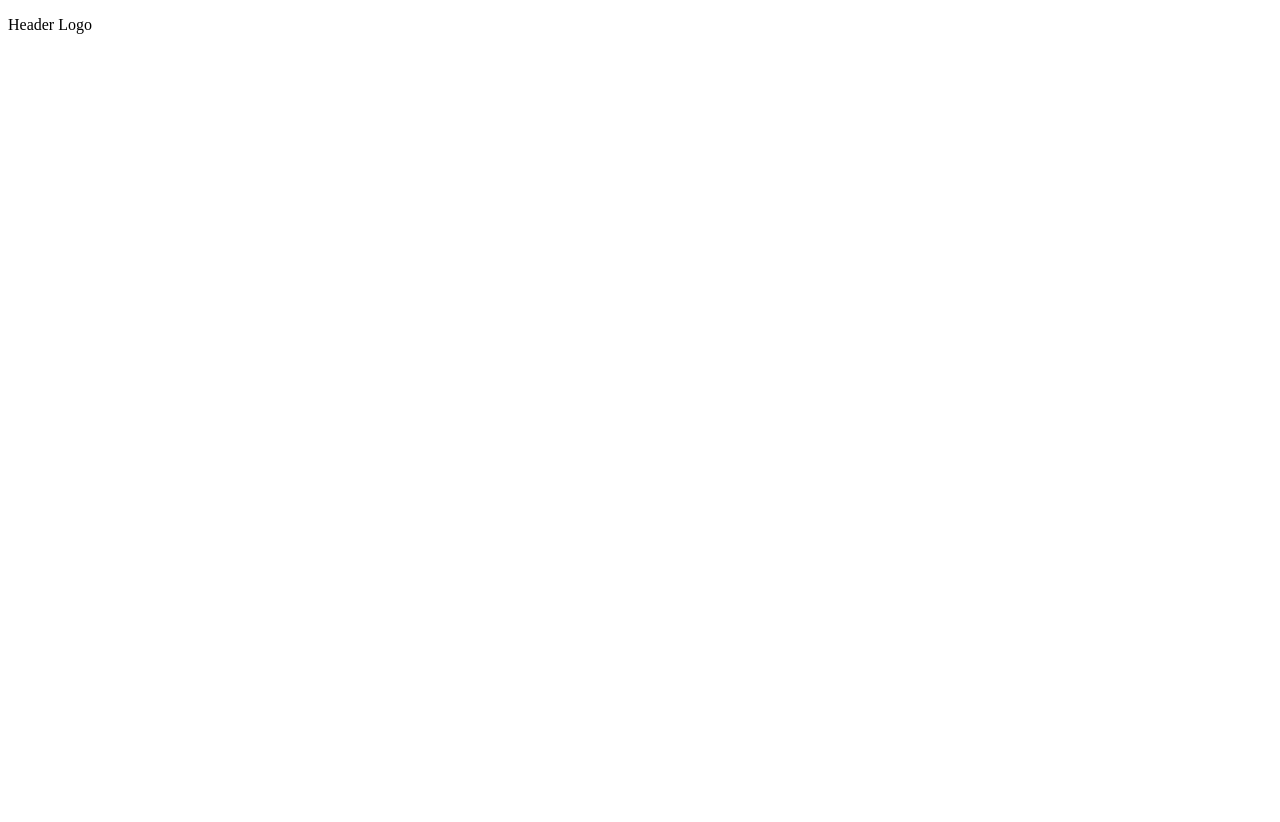
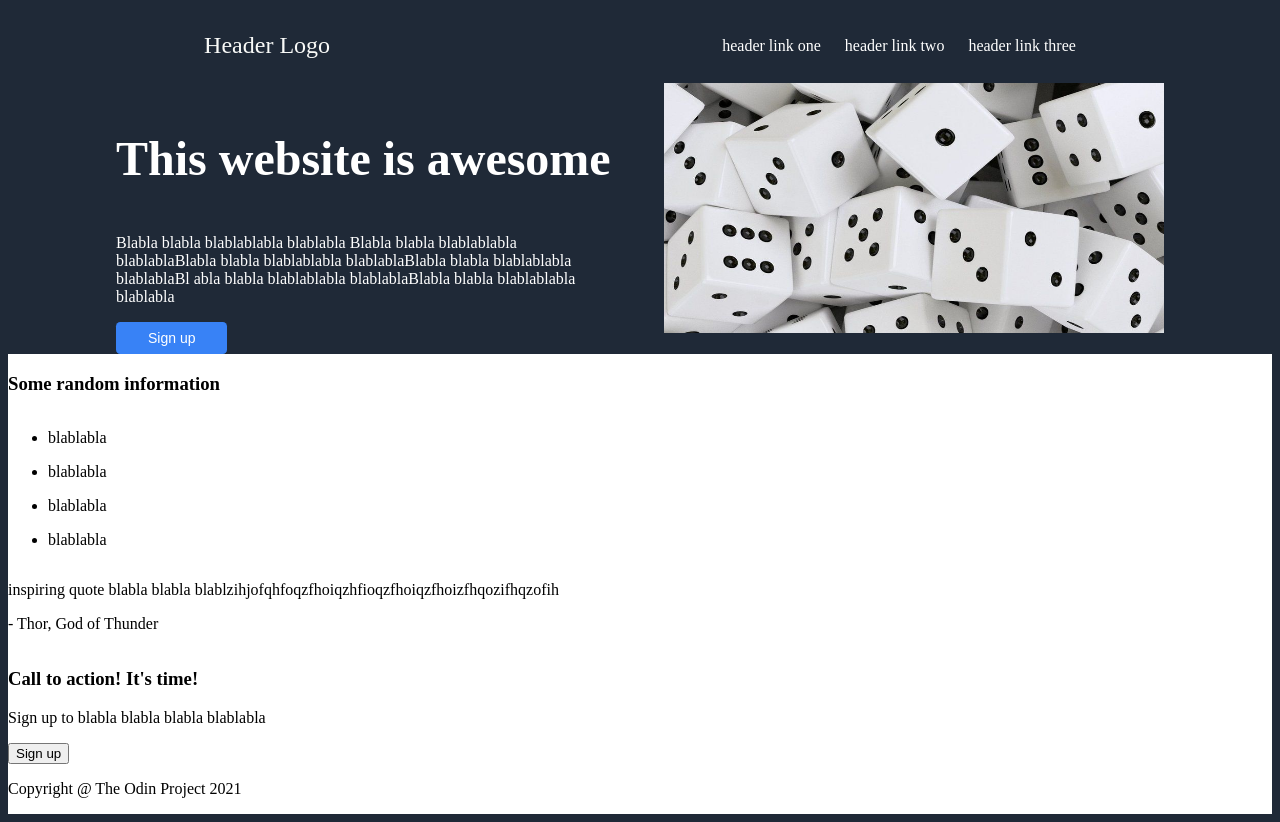
Before and after one commit to Cemus/Landing-page, a plain HTML site: page index.html in a window 1280 px wide. Before the commit the page ends 800 px from the top, so only its background shows below. Drawn offline with Linux system fonts and the light colour scheme.

Commit message:
Début de la décoration de la page

```diff
--- a/index.html
+++ b/index.html
@@ -4,12 +4,61 @@
     <meta charset="UTF-8">
     <meta http-equiv="X-UA-Compatible" content="IE=edge">
     <meta name="viewport" content="width=device-width, initial-scale=1.0">
+    <link rel="stylesheet" href="style.css">
     <title>Document</title>
 </head>
 <body>
     <header>
-        <p>Header Logo</p>
-
+        <p class="logo">Header Logo</p>
+        <nav>
+            <a href="">header link one</a>
+            <a href="">header link two</a>
+            <a href="">header link three</a>
+        </nav>
     </header>
+    <section class="section-intro">
+        <div class="intro-text">
+            <p class="intro-awesome">This website is awesome</p>
+            <p class="intro-blabla">Blabla blabla blablablabla blablabla
+                Blabla blabla blablablabla blablablaBlabla blabla blablablabla blablablaBlabla
+                blabla blablablabla blablablaBl
+                abla blabla blablablabla blablablaBlabla blabla blablablabla blablabla
+            </p>
+            <button class="button-intro">Sign up</button>
+        </div>
+        <img class="image-intro" src="dice.jpg" alt="">
+    </section>
+    <section class="section-carre">
+        <h3>Some random information</h3>
+        <div class="partie-carres">
+            <ul>
+                <li class="carre">
+                    <p>blablabla</p>
+                </li>
+                <li class="carre">
+                    <p>blablabla</p>
+                </li>
+                <li class="carre">
+                    <p>blablabla</p>
+                </li>
+                <li class="carre">
+                    <p>blablabla</p>
+                </li>
+            </ul>
+        </div>
+    <section class="section-quote">
+        <p>inspiring quote blabla blabla blablzihjofqhfoqzfhoiqzhfioqzfhoiqzfhoizfhqozifhqzofih</p>
+        <p>- Thor, God of Thunder</p>
+    </section>
+    <section class="section-signup">
+        <div>
+            <h3>Call to action! It's time!</h3>
+            <p>Sign up to blabla blabla blabla blablabla</p>
+        </div>
+        <button>Sign up</button>
+    </section>
+    <footer>
+        <p>Copyright @ The Odin Project 2021</p>
+    </footer>
 </body>
 </html>
--- a/style.css
+++ b/style.css
@@ -0,0 +1,73 @@
+body {
+    display: flex;
+    flex-direction: column;
+    background-color: #1F2937;
+}
+/*Header*/
+
+header {
+    display: flex;
+    flex-direction: row;
+    align-items: center;
+    justify-content: space-around;
+    color: white;
+}
+nav {
+    display: flex;
+    gap: 24px;
+}
+
+a {
+    text-decoration: none;
+    list-style-type: none;
+    color: white;
+
+}
+
+.logo {
+    font-size: 24px;
+    color: #F9FAF8;
+}
+
+/*intro*/
+
+.section-intro {
+    display: flex;
+    flex-direction: row;
+    justify-content: center;
+    color: white;
+    gap: 48px;
+}
+
+.intro-awesome {
+    font-size: 48px;
+    font-weight: 900;
+}
+
+.intro-blabla {
+    font-size: 16px;
+}
+
+.intro-text {
+    width: 500px;
+}
+
+.image-intro {
+    height: 250px;
+    width: 500px
+}
+
+.button-intro {
+    color: white;
+    background-color: #3882F6;
+    border: none;
+    border-radius: 4.3px;
+    font-size: 14px;
+    padding: 8px 32px;
+}
+
+.section-carre {
+    display: flex;
+    flex-direction: column;
+    background-color: white;
+}
```
Also changed, not shown: dice.jpg (added).
